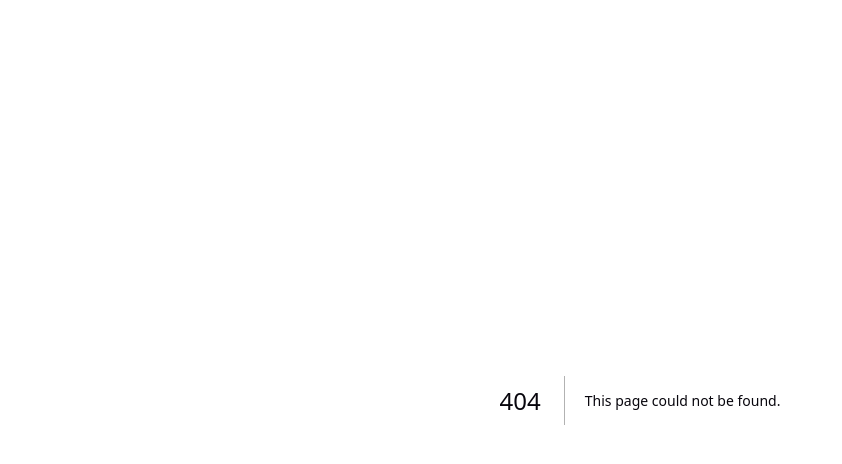
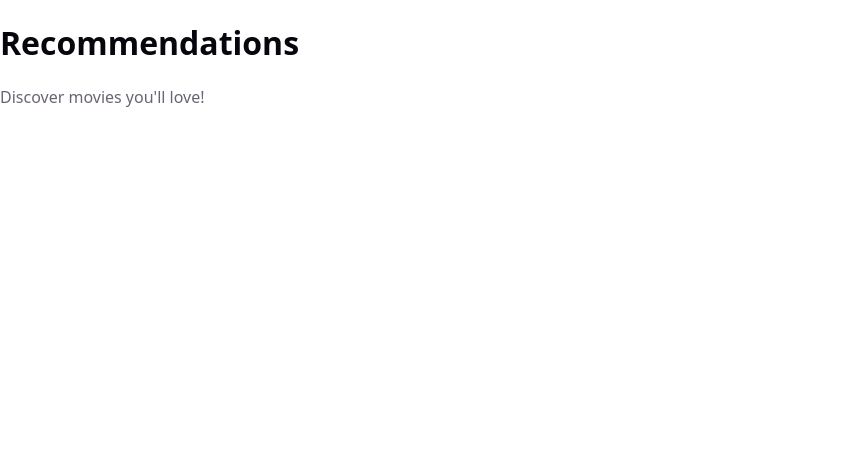
Before and after one commit to Eritchie14/CineMatch-App, a Next.js app in the folder frontend/: page /RecPage in a window 1280 px wide. Before the commit this address had no page. Shown: the top 464 px of the page, without its empty margins (0-842 px from the left). Built offline with nearby package versions, Linux system fonts and the light colour scheme.

Commit message:
Rec button opens new page

```diff
--- /dev/null
+++ b/frontend/app/RecPage/page.tsx
@@ -0,0 +1,10 @@
+export default function Home() {
+  return (
+    <div className="flex flex-col flex-1 items-center justify-center bg-zinc-50 font-sans dark:bg-black">
+      <h1 className="text-3xl font-bold mb-4">Recommendations</h1>
+      <p className="text-lg text-gray-600 dark:text-gray-400">
+        Discover movies you'll love!
+      </p>
+    </div>
+  );
+}
--- a/frontend/app/page.tsx
+++ b/frontend/app/page.tsx
@@ -1,5 +1,6 @@
 import { FetchTopMovieData, FetchPopularMovieData, FetchNowPlayingMovieData, FetchClassicMovieData } from "./components/fetch-data";
 import MovieRow from "./components/MovieRow";
+import Link from 'next/link'
 //import {useState} from 'react';
 
 type Movie = {
@@ -39,7 +40,9 @@ export default async function Home() {
             CineMatch is your go-to app for discovering movies you&apos;ll love.</p>
           <div className="recommendation-area">
             <p>Get a personalized movie recommendation here</p>
-            <button type="button">Get Recommendation</button>
+            <Link href="/RecPage">
+              <button type="button">Get Recommendation</button>
+            </Link>
           </div>
           <p>
           </p>
```
